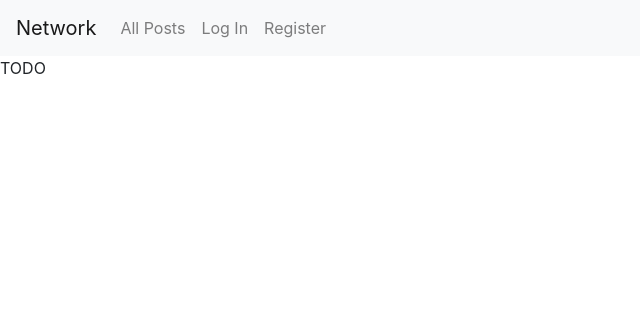
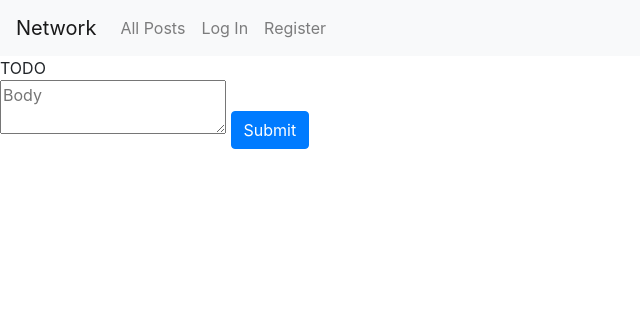
Before and after one commit to BlakeFaye/CS50-JS, a Django app: page / in a window 1280 px wide. Shown: the top 316 px of the page, without its empty margins (0-640 px from the left). Run offline with Django 3.2, Linux system fonts and the light colour scheme; some libraries are stand-ins or nearby versions.

Commit message:
feat: Create small post form

```diff
--- a/Project4/network/project4/network/templates/network/index.html
+++ b/Project4/network/project4/network/templates/network/index.html
@@ -2,4 +2,8 @@
 
 {% block body %}
     TODO
+    <div id="create-post-view">
+        <textarea id="post-content" placeholder="Body"></textarea>
+        <input type="submit" class="btn btn-primary" id="submit-create-post"/>
+    </div>
 {% endblock %}
```
Also changed, not shown: Project4/network/project4/network/models.py (+7 -0 lines), Project4/network/project4/db.sqlite3 (added), Project4/network/project4/network/migrations/0001_initial.py (added), Project4/network/project4/network/migrations/0002_post.py (added), Project4/network/project4/network/migrations/__init__.py (added), Project4/network/project4/network/static/network/network.js (added).
